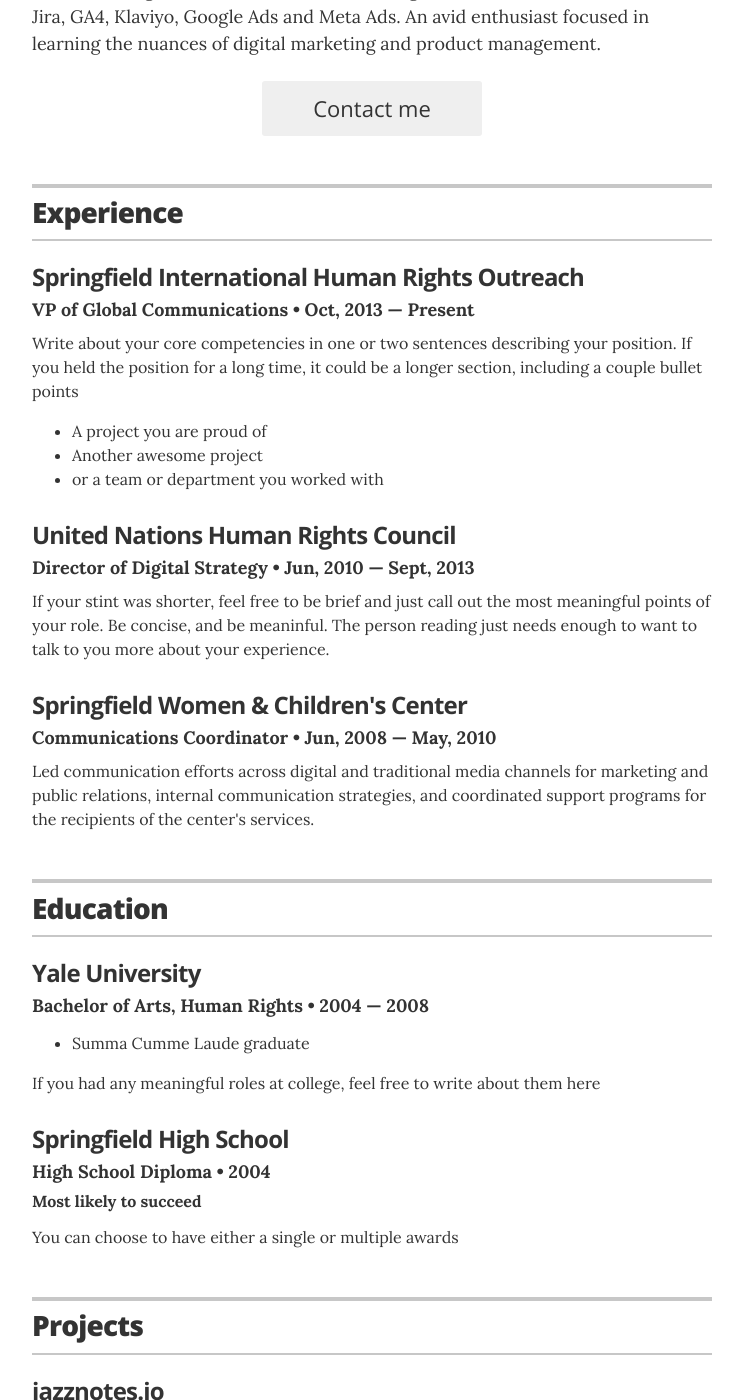
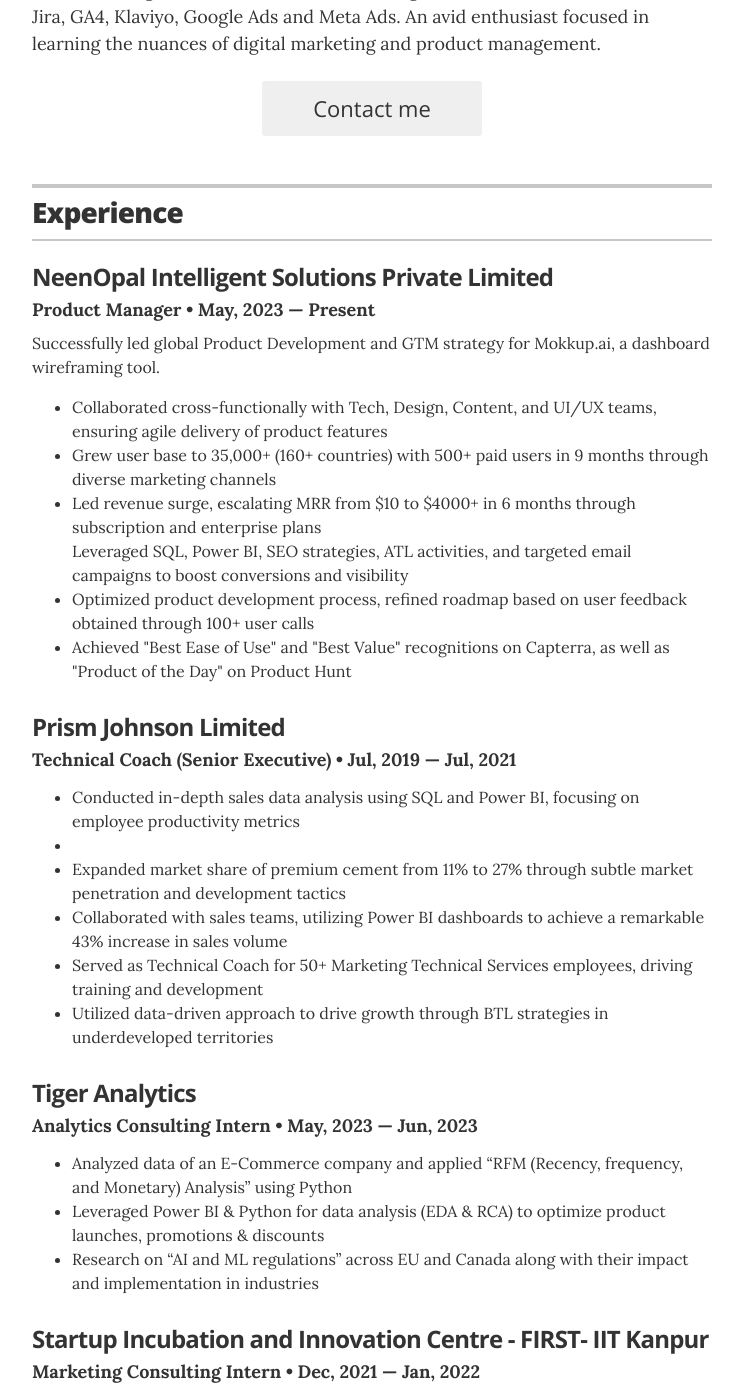
Before and after one commit to ujjwalkshukla/resume, a Jekyll site: the page built from index.html, in a window 1280 px wide and 1400 px high, scrolled down 391 px. Shown: the whole window, without its empty margins (268-1011 px from the left). Built offline with Jekyll 4.4.1, drawn with Linux system fonts in a browser that asks for light colours; some of the changed text lies outside the part shown.

Commit message:
Work ex added

```diff
--- a/_data/education.yml
+++ b/_data/education.yml
@@ -1,13 +1,14 @@
 # Degree
-- degree: Bachelor of Arts, Human Rights
-  uni: Yale University
-  year: 2004 &mdash; 2008
+- degree: Master of Business Administration (MBA)
+  uni: Indian Institute of Technology (IIT), Kanpur
+  year: 2021 &mdash; 2023
   awards:
-    - award: Summa Cumme Laude graduate
-  summary: If you had any meaningful roles at college, feel free to write about them here
+    - award: Winner of Oxane Quest Season 1- A business case study competition
+  summary: Batch Representative, Capstone Coordinator, DPGC Student Representative
 
-- degree: High School Diploma
-  uni: Springfield High School
-  year: 2004
-  award: Most likely to succeed
-  summary: You can choose to have either a single or multiple awards
+- degree: B.Tech
+  uni: Institute of Engineering and Technology (IET), Lucknow
+  year: 2015 &mdash; 2019
+  # awards:
+  #   - award:
+  summary: Treasurer at State Level Art's and Cultural Fest (2018), Dean Student Welfare Coordinator (2017-19)
--- a/_data/experience.yml
+++ b/_data/experience.yml
@@ -1,19 +1,24 @@
 # Jobs
-# VP of Global Communications
-- company: Springfield International Human Rights Outreach
-  position: VP of Global Communications
-  duration: Oct, 2013 &mdash; Present
-  summary: Write about your core competencies in one or two sentences describing your position. If you held the position for a long time, it could be a longer section, including a couple bullet points	<ul class="resume-item-list"><li>A project you are proud of</li><li>Another awesome project</li><li>or a team or department you worked with</li></ul>
+# Product Manager at NeenOpal
+- company: NeenOpal Intelligent Solutions Private Limited
+  position: Product Manager
+  duration:  May, 2023 &mdash; Present
+  summary: Successfully led global Product Development and GTM strategy for Mokkup.ai, a dashboard wireframing tool.<ul class="resume-item-list"><li>Collaborated cross-functionally with Tech, Design, Content, and UI/UX teams, ensuring agile delivery of product features<li>Grew user base to 35,000+ (160+ countries) with 500+ paid users in 9 months through diverse marketing channels<li>Led revenue surge, escalating MRR from $10 to $4000+ in 6 months through subscription and enterprise plans</li>Leveraged SQL, Power BI, SEO strategies, ATL activities, and targeted email campaigns to boost conversions and visibility<li>Optimized product development process, refined roadmap based on user feedback obtained through 100+ user calls<li>Achieved "Best Ease of Use" and "Best Value" recognitions on Capterra, as well as "Product of the Day" on Product Hunt</ul>
 
-# Director of Digital Stratgy
-- company: United Nations Human Rights Council
-  position: Director of Digital Strategy
-  duration:  Jun, 2010 &mdash; Sept, 2013
-  summary: If your stint was shorter, feel free to be brief and just call out the most meaningful points of your role. Be concise, and be meaninful. The person reading just needs enough to want to talk to you more about your experience.
+# Prism Johnson Limited
+- company: Prism Johnson Limited
+  position: Technical Coach (Senior Executive)
+  duration:  Jul, 2019 &mdash; Jul, 2021
+  summary: <ul class="resume-item-list"><li>Conducted in-depth sales data analysis using SQL and Power BI, focusing on employee productivity metrics<li><li>Expanded market share of premium cement from 11% to 27% through subtle market penetration and development tactics<li>Collaborated with sales teams, utilizing Power BI dashboards to achieve a remarkable 43% increase in sales volume<li>Served as Technical Coach for 50+ Marketing Technical Services employees, driving training and development<li>Utilized data-driven approach to drive growth through BTL strategies in underdeveloped territories
 
+# Tiger Analytics
+- company: Tiger Analytics
+  position: Analytics Consulting Intern
+  duration:   May, 2023  &mdash; Jun, 2023
+  summary: <ul class="resume-item-list"><li>Analyzed data of an E-Commerce company and applied “RFM (Recency, frequency, and Monetary) Analysis” using Python<li>Leveraged Power BI & Python for data analysis (EDA & RCA) to optimize product launches, promotions & discounts<li>Research on “AI and ML regulations” across EU and Canada along with their impact and implementation in industries
 
-# Communications Coordinator
-- company: Springfield Women & Children's Center
-  position: Communications Coordinator
-  duration:   Jun, 2008  &mdash; May, 2010
-  summary: Led communication efforts across digital and traditional media channels for marketing and public relations, internal communication strategies, and coordinated support programs for the recipients of the center's services.
+# SIIC IIT Kanpur
+- company: Startup Incubation and Innovation Centre - FIRST- IIT Kanpur
+  position: Marketing Consulting Intern
+  duration:   Dec, 2021  &mdash; Jan, 2022
+  summary: <ul class="resume-item-list"><li>Worked at headquarters of Chhattisgarh Minor Forest Produce Federation, Raipur for their Fast-Moving Consumer Goods<li>Documented root causes of problems, analyzed existing data using SQL and Power BI and proposed solutions for them<li>Involved in product and brand performance, competitor analysis and dashboarding of Chhattisgarh Herbals’ products
```
